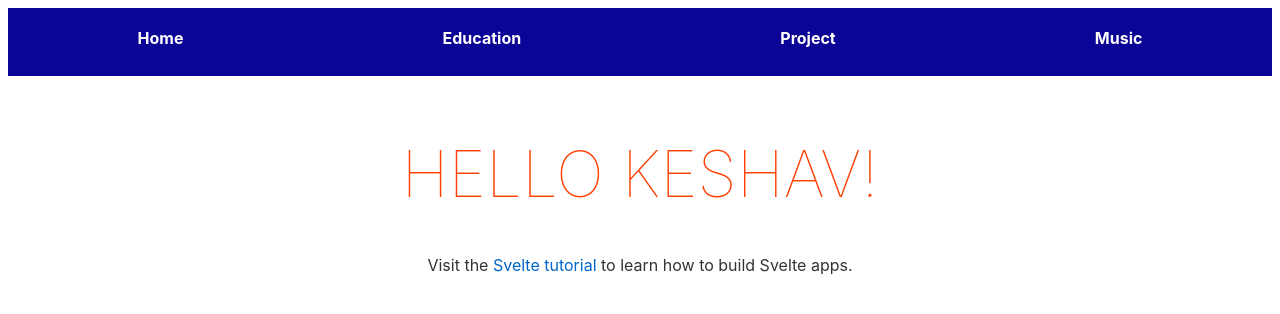
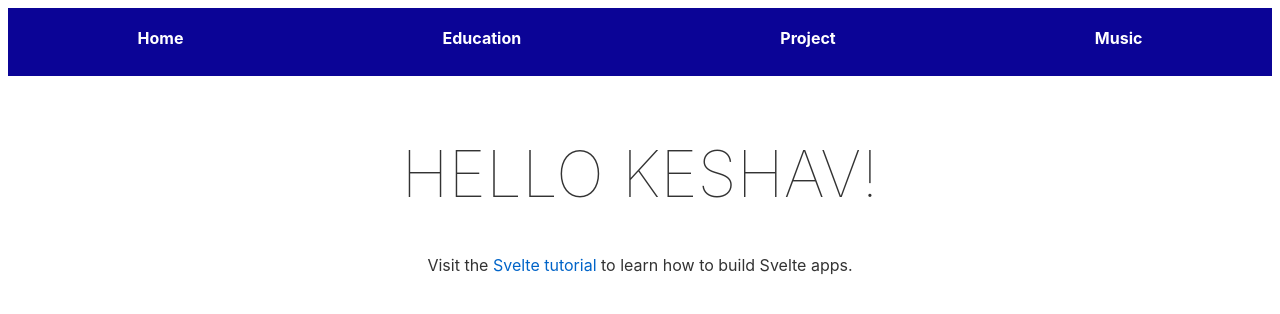
Before and after one commit to kjagannath3/personal_website, a Svelte app in the folder svelte-app/: page / in a window 1280 px wide. Shown: the top 314 px of the page. Built offline with nearby package versions, Linux system fonts and the light colour scheme.

Commit message:
minor color fix

```diff
--- a/svelte-app/src/App.svelte
+++ b/svelte-app/src/App.svelte
@@ -18,7 +18,7 @@
 	}
 
 	h1 {
-		color: #ff3e00;
+		color: #rgb(11, 4, 150);
 		text-transform: uppercase;
 		font-size: 4em;
 		font-weight: 100;
```
